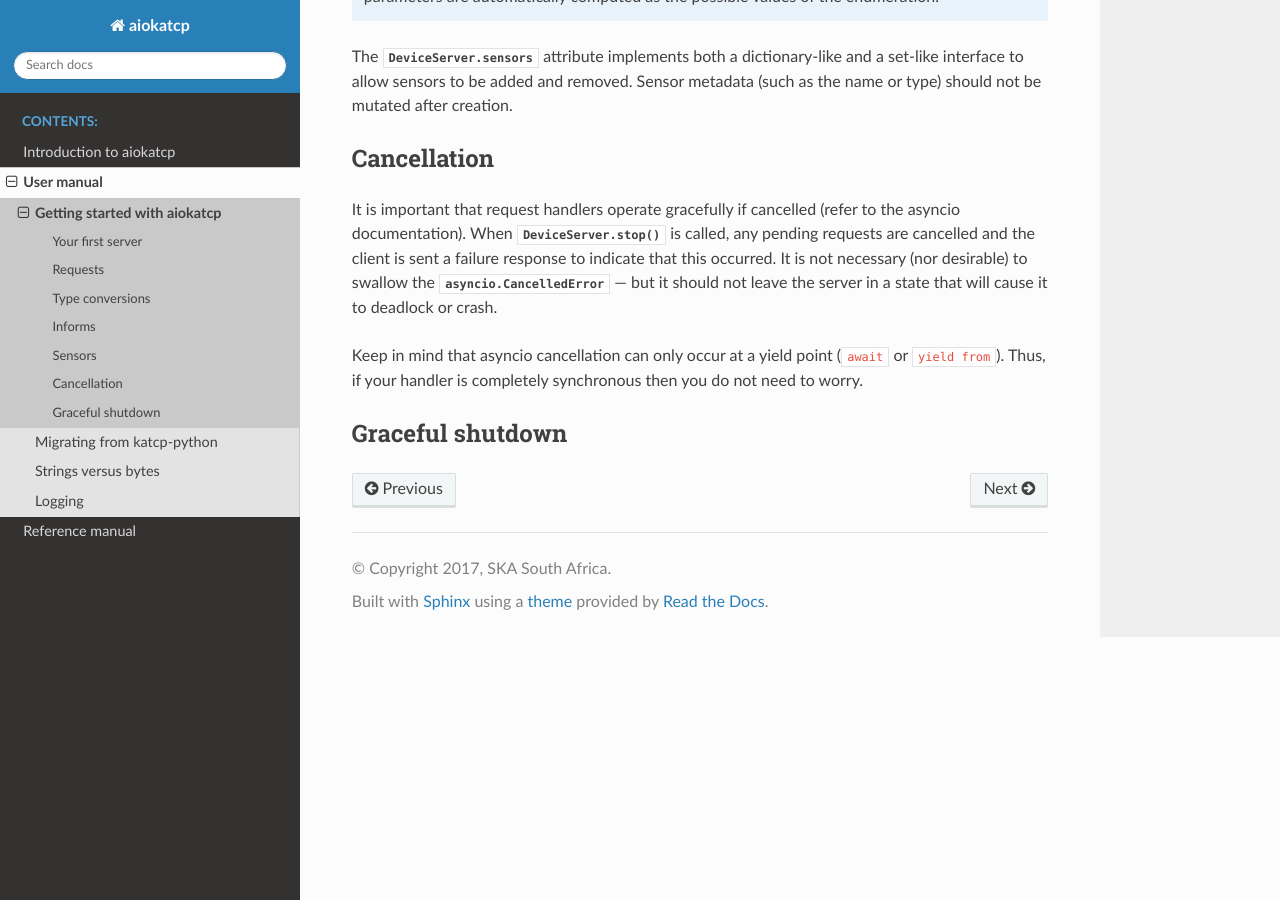
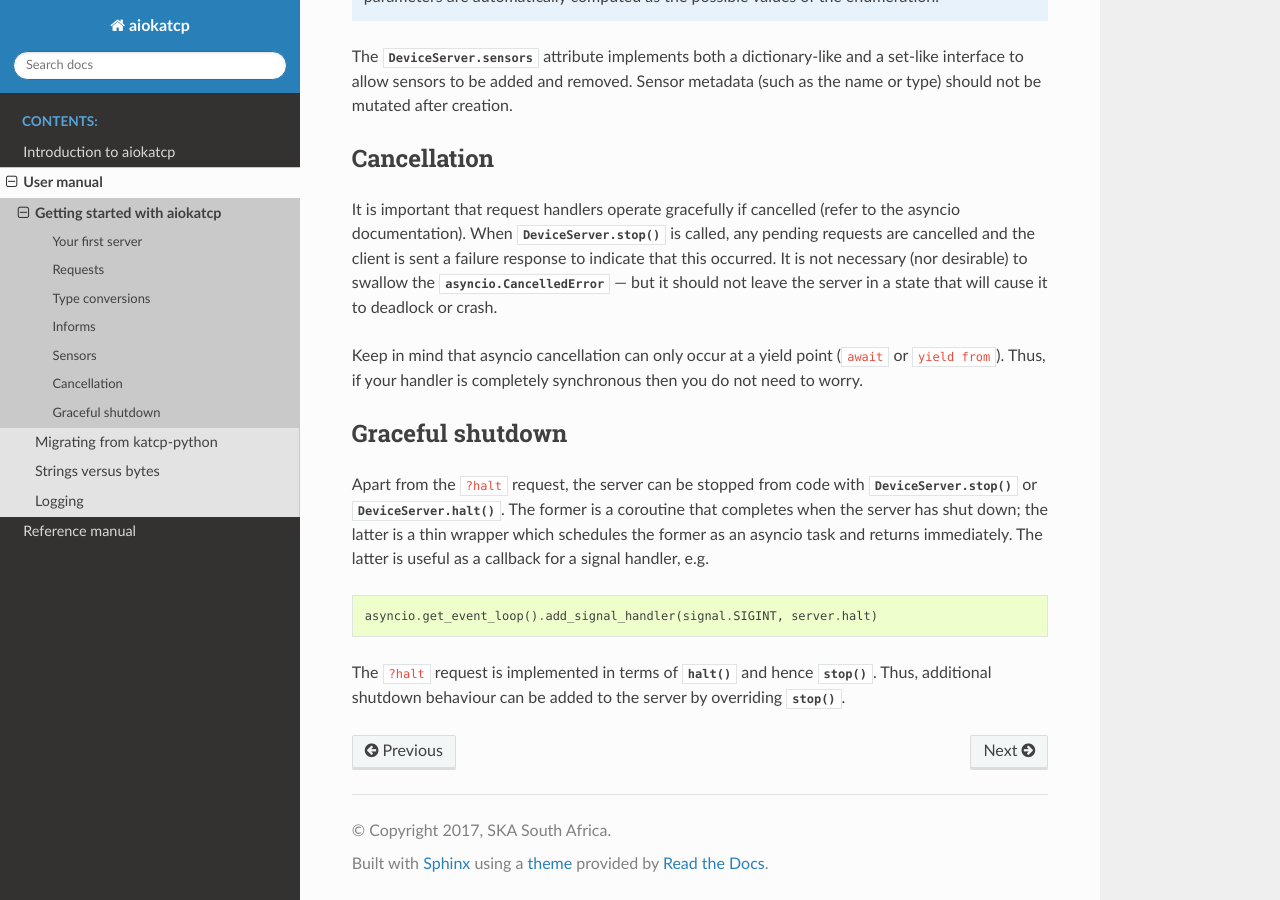
Before and after one commit to ska-sa/aiokatcp, a Sphinx documentation site: the page built from doc/tutorial.rst, in a window 1280 px wide and 900 px high, scrolled down 3709 px. Built offline with Sphinx 7.4.7 and the Read the Docs theme 2.0.0, drawn with Linux system fonts in a browser that asks for light colours; the version number could not be read and is left out.

Commit message:
Add DeviceServer.halt and document it.

```diff
--- a/doc/tutorial.rst
+++ b/doc/tutorial.rst
@@ -215,6 +215,16 @@ then you do not need to worry.
 Graceful shutdown
 -----------------
 
-.. todo::
+Apart from the ``?halt`` request, the server can be stopped from code with
+:meth:`.DeviceServer.stop` or :meth:`.DeviceServer.halt`. The former is a
+coroutine that completes when the server has shut down; the latter is a thin
+wrapper which schedules the former as an asyncio task and returns immediately.
+The latter is useful as a callback for a signal handler, e.g.
 
-    Write a note on the recommended way to handle Ctrl-C.
+.. code:: python
+
+   asyncio.get_event_loop().add_signal_handler(signal.SIGINT, server.halt)
+
+The ``?halt`` request is implemented in terms of :meth:`~.DeviceServer.halt`
+and hence :meth:`~.DeviceServer.stop`. Thus, additional shutdown behaviour can
+be added to the server by overriding :meth:`~.DeviceServer.stop`.
```
Also changed, not shown: 2 other files.
